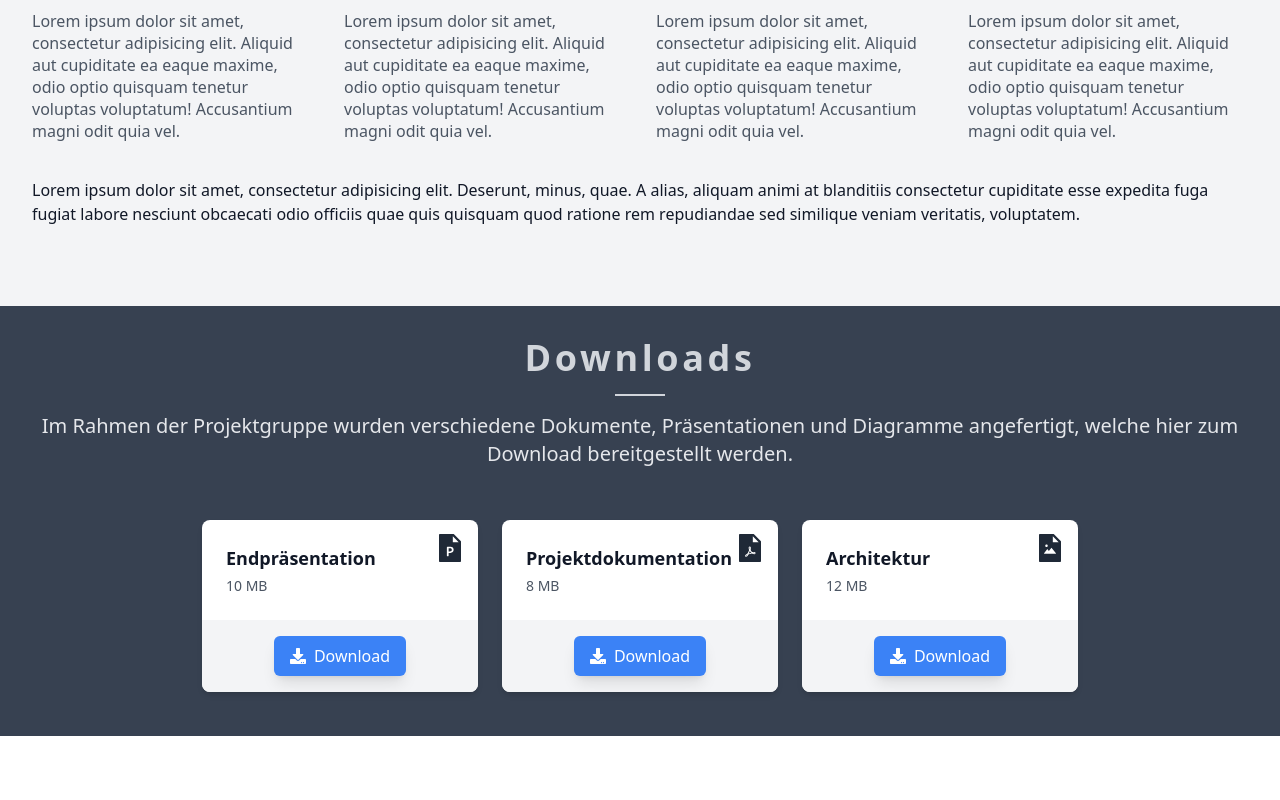
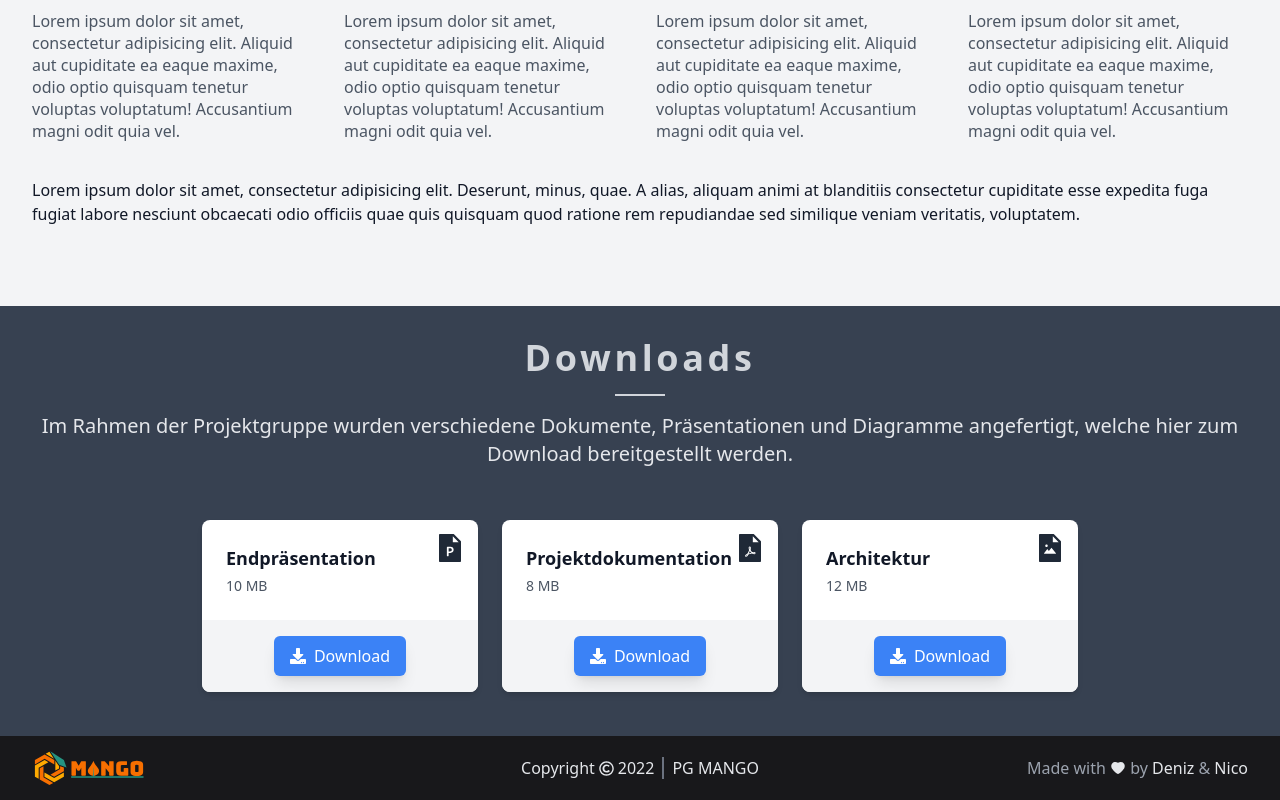
Before and after one commit to IcarusCoding/PG-MANGO-WEBSITE, a Next.js app: page / in a window 1280 px wide. Shown: the part 698-1498 px from the top of the page. Before the commit the page ends 1434 px from the top, so only its background shows below. Built offline with nearby package versions, Linux system fonts and the light colour scheme.

Commit message:
feat(Website): Added footer

```diff
--- /dev/null
+++ b/components/Footer.tsx
@@ -0,0 +1,59 @@
+import React, {useState} from "react";
+import Image from "next/image";
+
+// @ts-ignore
+import {Link} from "react-scroll";
+import {FaRegCopyright, FaReact} from "react-icons/fa";
+import {AiFillHeart} from "react-icons/ai";
+import {SiTailwindcss} from "react-icons/si";
+import {TbBrandNextjs} from "react-icons/tb";
+
+import IconSwitcher from "./IconSwitcher";
+
+const Footer = () => {
+
+    const [hover, setHover] = useState(false);
+
+    const getYear: () => number = () => new Date().getFullYear();
+
+    const enter = () => {
+        setHover(true);
+    };
+
+    const leave = () => {
+        setHover(false);
+    };
+
+    return (
+        <div className="flex flex-wrap flex-row justify-center items-center px-8 bg-zinc-900">
+            <div className="hidden lg:flex lg:flex-1">
+                <Link to="startSection" smooth={true} duration={500} offset={-200}>
+                    <Image src="/icon/mango-full.svg" alt="logo" className="cursor-pointer" width={114} height={52}
+                           onDragStart={evt => evt.preventDefault()}/>
+                </Link>
+            </div>
+            <div className="flex text-md font-medium py-5 justify-center items-center text-gray-200">
+                <p>Copyright</p>
+                <FaRegCopyright size={15} className="mx-1"/>
+                <p>{getYear()}</p>
+                <span className="w-[2px] h-[22px] mx-2 bg-gray-500"/>
+                <p>PG MANGO</p>
+            </div>
+            <div className="sm:flex flex-1 flex-wrap justify-end items-center text-center hidden whitespace-pre-wrap text-md font-medium [&>p]:text-gray-400 [&>span]:text-gray-200"
+                 onMouseEnter={enter} onMouseLeave={leave}>
+                <p>Made with </p>
+                <span className="font-normal">
+                    {/* eslint-disable-next-line react/jsx-key */}
+                    <IconSwitcher icons={[<AiFillHeart/>, <TbBrandNextjs/>, <SiTailwindcss/>, <FaReact/>]} delay={1000}/>
+                </span>
+                <p> by </p>
+                <span>Deniz </span>
+                <p>&amp;</p>
+                <span> Nico</span>
+            </div>
+        </div>
+    );
+
+};
+
+export default Footer;
--- /dev/null
+++ b/components/IconSwitcher.tsx
@@ -0,0 +1,44 @@
+import React, {useState} from "react";
+
+import {animated, useTransition} from 'react-spring';
+
+import {useInterval} from "../util/Hooks";
+
+interface IconSwitcherProperties {
+
+    icons: Array<JSX.Element>
+    delay: number
+
+}
+
+const IconSwitcher = ({icons, delay}: IconSwitcherProperties) => {
+
+    const [iconIndex, setIconIndex] = useState(0);
+
+    const [_, setIsRunning] = useInterval(() => {
+        setIconIndex(((iconIndex + 1) % (icons.length - 1)) + 1);
+    }, delay);
+
+    const transitions = useTransition(iconIndex, {
+        from: {opacity: 0, transform: 'translate3d(0,-10px,0) rotate(-135deg) scale(0.8)'},
+        enter: {opacity: 1, transform: 'translate3d(0,0px,0) rotate(0deg) scale(1)'},
+        leave: {opacity: 0, transform: 'translate3d(0,10px,0) rotate(0deg) scale(0.5)'}
+    });
+
+    const mouseLeave = () => {
+        setIsRunning(false);
+        setIconIndex(0);
+    };
+
+    return (
+        <div className="h-4 w-4" onMouseEnter={() => setIsRunning(true)} onMouseLeave={mouseLeave}>
+            {transitions((style, item) => (
+                <animated.div style={style} className="absolute origin-center">
+                    {icons[item]}
+                </animated.div>
+            ))}
+        </div>
+    );
+}
+
+export default IconSwitcher;
--- a/pages/index.tsx
+++ b/pages/index.tsx
@@ -4,6 +4,7 @@ import NavBar from "../components/NavBar";
 import Project from "../components/Project";
 import Section from "../components/Section";
 import Downloads, {Download, FileType} from "../components/Downloads";
+import Footer from "../components/Footer";
 
 const Home = () => {
     return (
@@ -42,6 +43,7 @@ const Home = () => {
                     <Download fileName={"Architektur"} fileType={FileType.PNG} fileSize={"12 MB"} downloadLink={"file/Test.png"}/>
                 </Downloads>
             </Section>
+            <Footer/>
         </>
     )
 };
```
